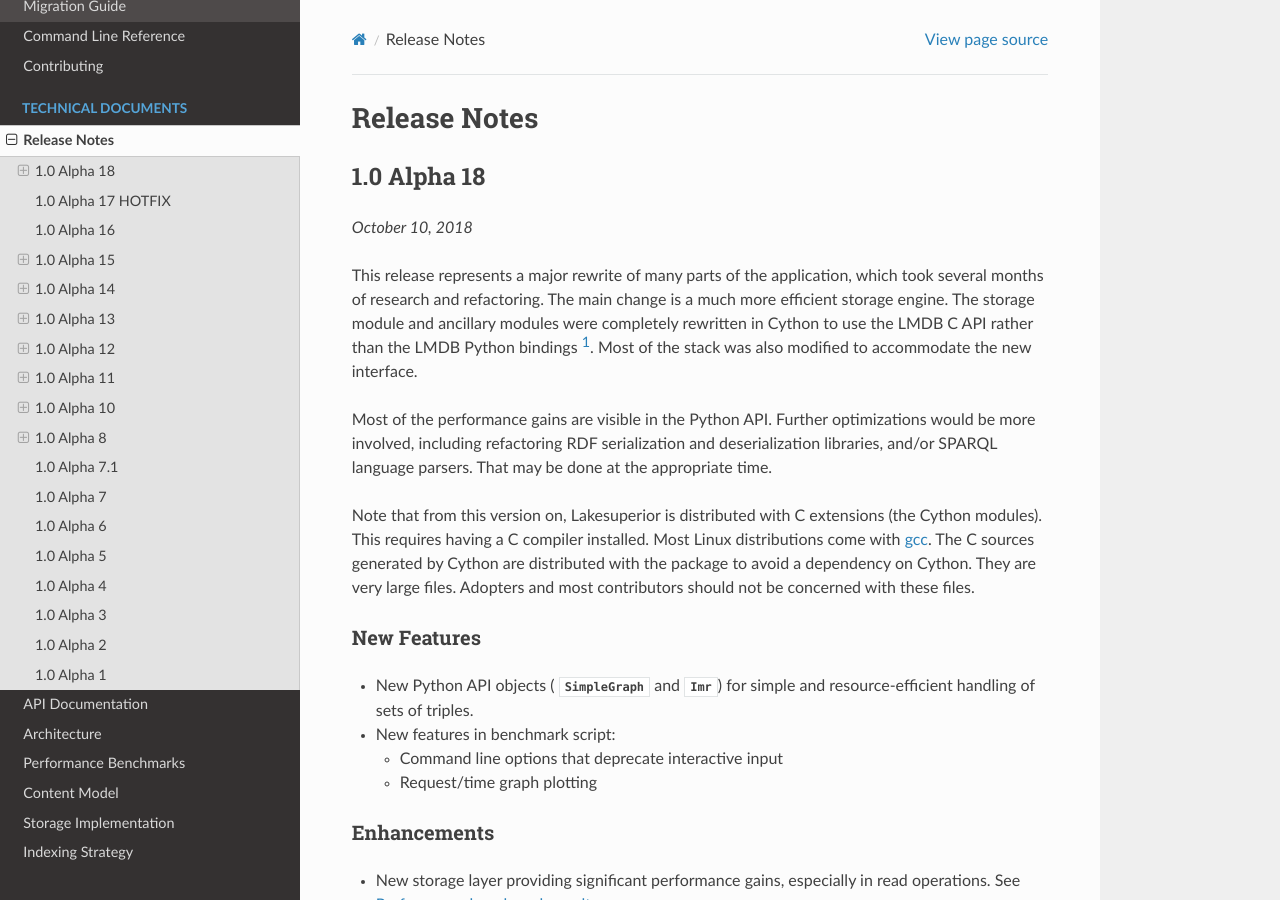
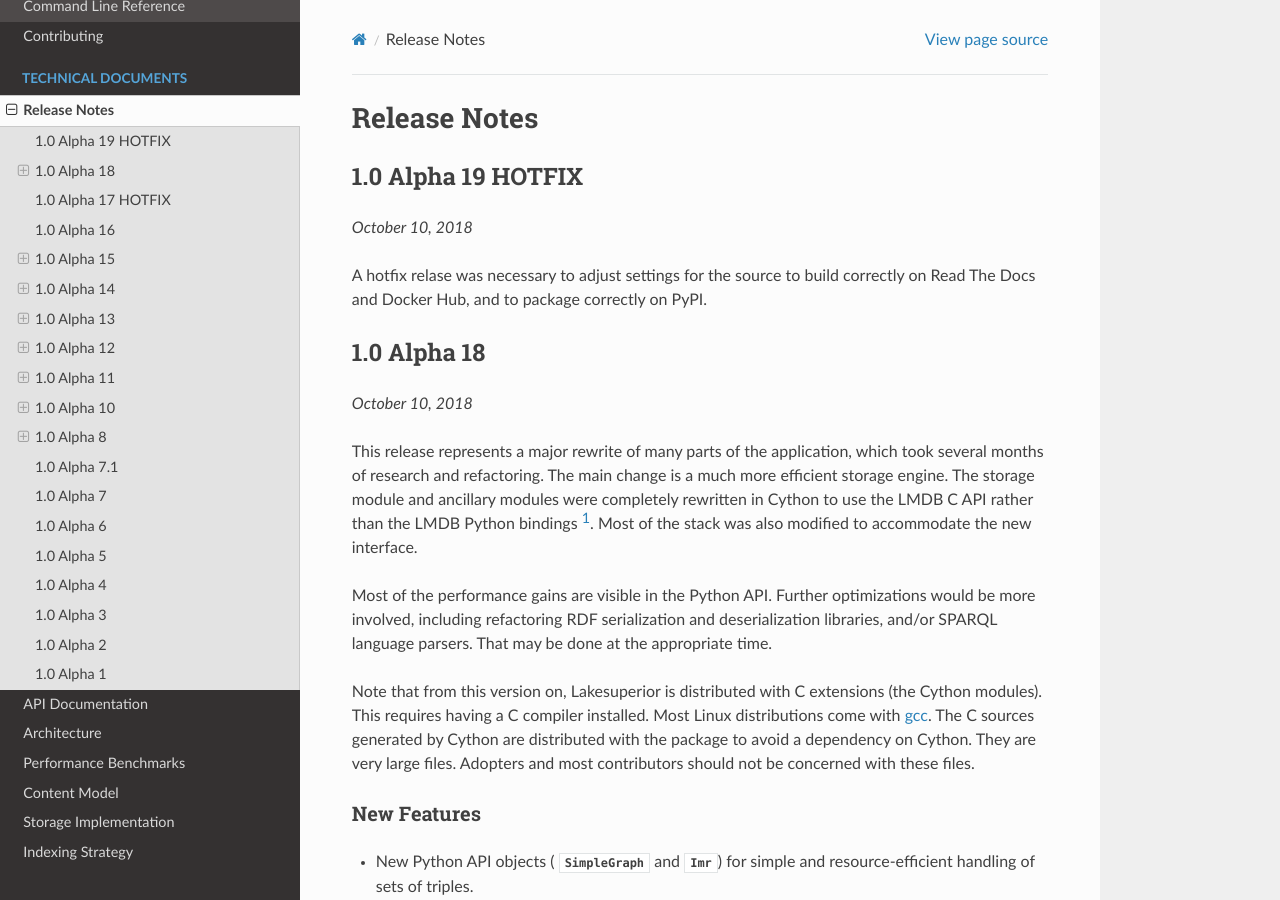
Before and after one commit to scossu/lakesuperior, a Sphinx documentation site: the page built from docs/release_notes.rst, in a window 1280 px wide and 900 px high. Built offline with Sphinx 7.4.7 and the Read the Docs theme 2.0.0, drawn with Linux system fonts in a browser that asks for light colours; formulas are drawn with MathJax 3.

Commit message:
Bump release to alpha 20; update release notes for alpha 19.

```diff
--- a/docs/release_notes.rst
+++ b/docs/release_notes.rst
@@ -1,6 +1,14 @@
 =============
 Release Notes
 =============
+
+1.0 Alpha 19 HOTFIX
+-------------------
+
+*October 10, 2018*
+
+A hotfix relase was necessary to adjust settings for the source to build
+correctly on Read The Docs and Docker Hub, and to package correctly on PyPI.
 
 1.0 Alpha 18
 ------------
--- a/lakesuperior/__init__.py
+++ b/lakesuperior/__init__.py
@@ -4,7 +4,7 @@
 
 
 version = '1.0 alpha'
-release = '1.0.0a19'
+release = '1.0.0a20'
 
 basedir = path.dirname(path.realpath(__file__))
 """
```
